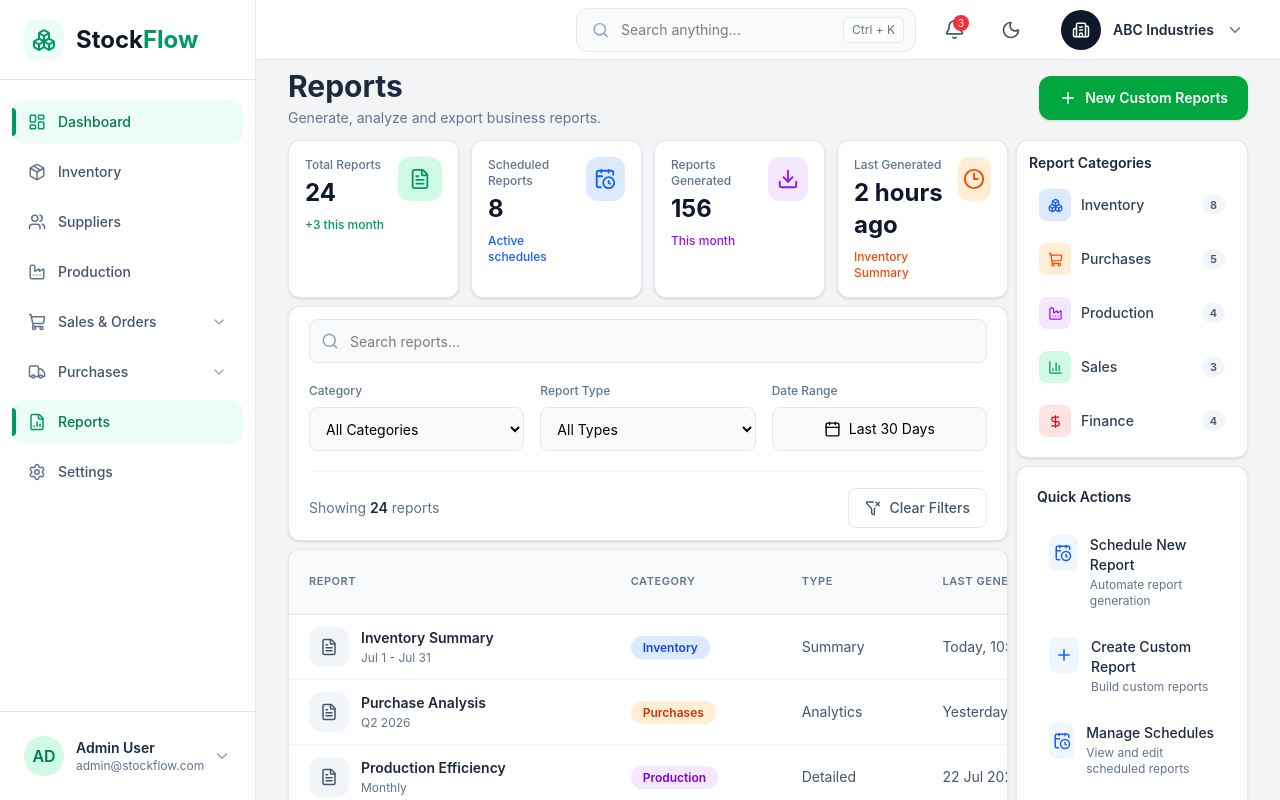
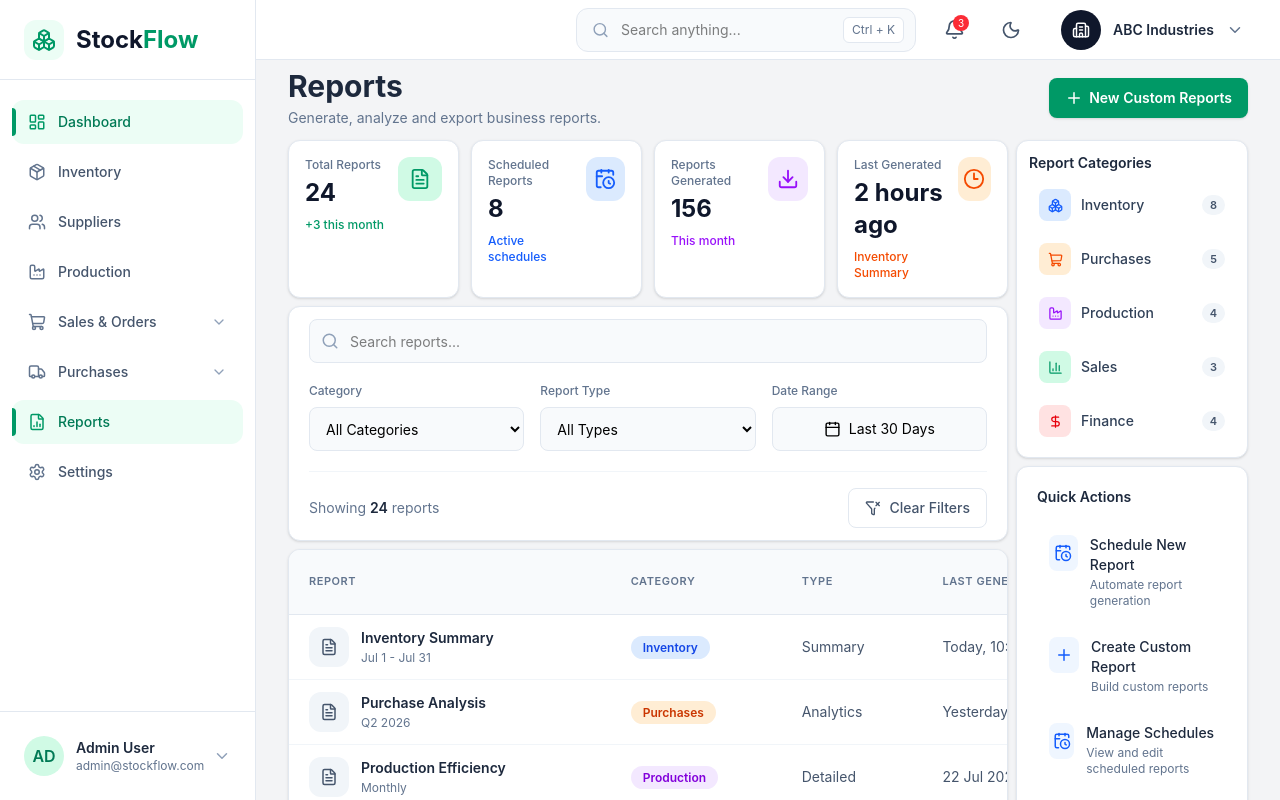
Before and after one commit to AljasMuthukadan/stockflow, a React (Vite) app in the folder client/: page /dashboard/reports in a window 1280 px wide. Built offline with nearby package versions, Linux system fonts and the light colour scheme.

Commit message:
Button Ui implemented to PageHeader

```diff
--- a/client/src/components/common/PageHeader.jsx
+++ b/client/src/components/common/PageHeader.jsx
@@ -1,3 +1,5 @@
+import Button from "../ui/Button";
+
 function PageHeader({
   title,
   description,
@@ -33,37 +35,7 @@ function PageHeader({
 
       {/* Right */}
       {actionLabel && (
-        <button
-          type="button"
-          onClick={onAction}
-          className="
-            inline-flex
-            shrink-0
-            items-center
-            justify-center
-            gap-1.5
-            rounded-lg
-            bg-green-600
-            px-3
-            py-2
-            text-xs
-            font-semibold
-            text-white
-            shadow-sm
-            transition
-            hover:bg-green-700
-            active:scale-95
-
-            sm:gap-2
-            sm:rounded-xl
-            sm:px-4
-            sm:py-2.5
-            sm:text-sm
-
-            lg:px-5
-            lg:py-3
-          "
-        >
+        <Button onClick={onAction} variant="primary" >
           {ActionIcon && (
             <ActionIcon
               size={16}
@@ -74,7 +46,7 @@ function PageHeader({
           <span className="whitespace-nowrap">
             {actionLabel}
           </span>
-        </button>
+        </Button>
       )}
     </div>
   );
```
